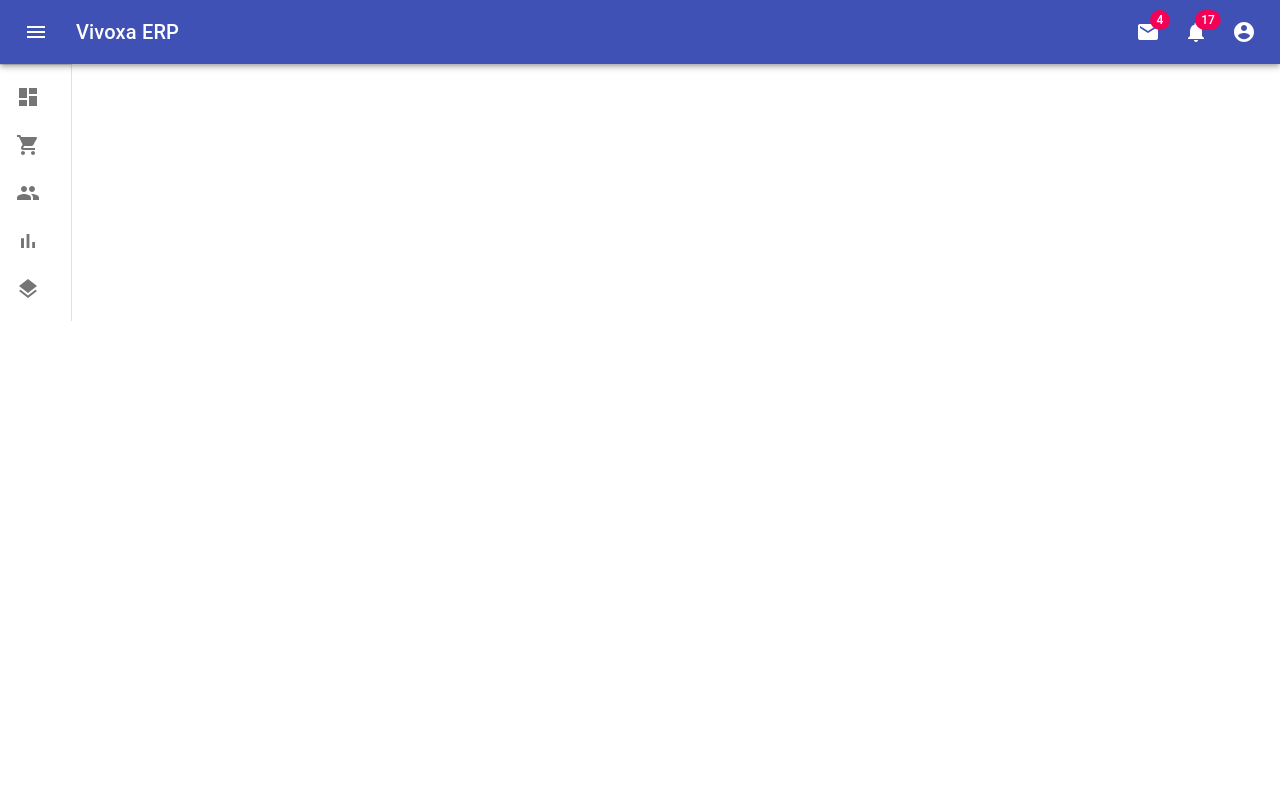
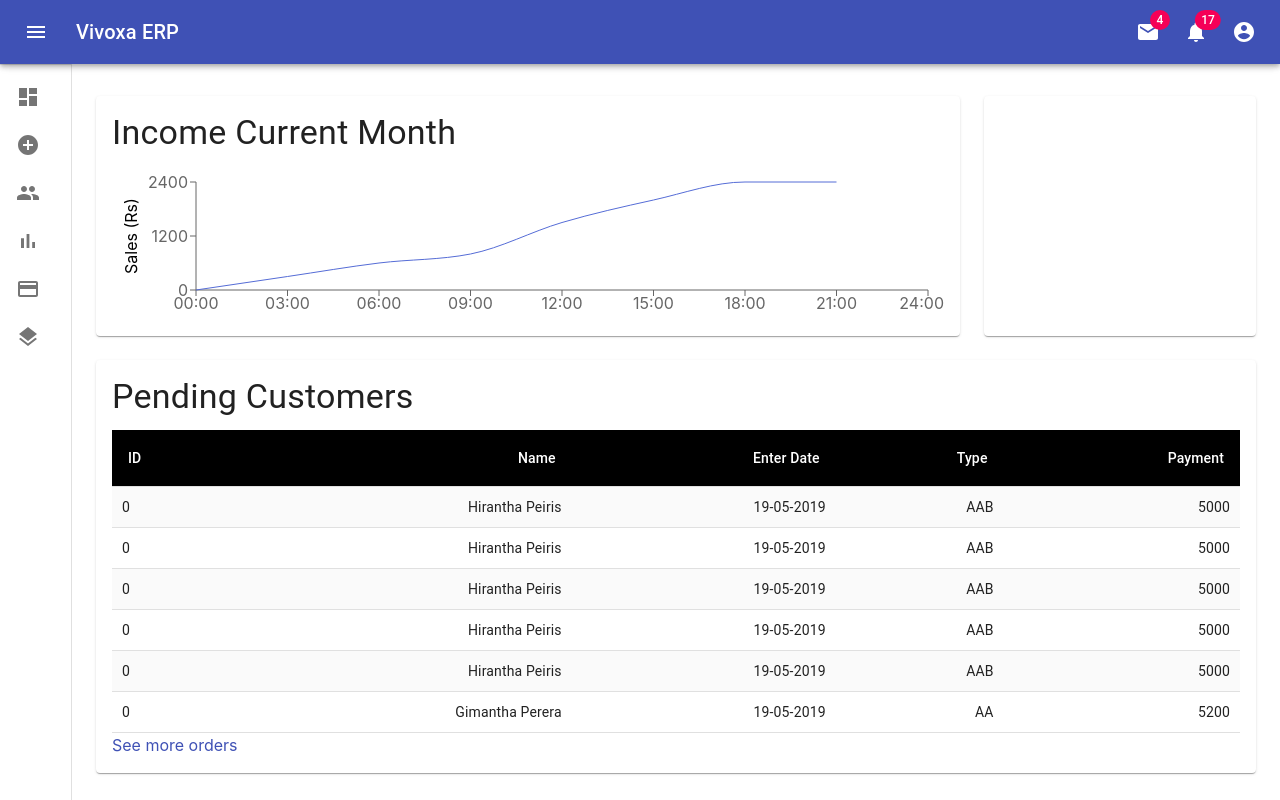
Before and after one commit to vivoxalabs/VivoxaERP, a React (Create React App) app: page /console in a window 1280 px wide. Built offline with nearby package versions, Linux system fonts and the light colour scheme.

Commit message:
sub-comps

```diff
--- a/package.json
+++ b/package.json
@@ -10,7 +10,8 @@
     "react-bootstrap": "^1.0.0-beta.9",
     "react-dom": "^16.8.6",
     "react-router-dom": "^5.0.1",
-    "react-scripts": "3.0.1"
+    "react-scripts": "3.0.1",
+    "recharts": "^1.7.1"
   },
   "scripts": {
     "start": "react-scripts start",
--- /dev/null
+++ b/src/components/Chart.jsx
@@ -0,0 +1,55 @@
+import React from "react";
+import {
+  LineChart,
+  Line,
+  XAxis,
+  YAxis,
+  Label,
+  ResponsiveContainer
+} from "recharts";
+import { Typography } from "@material-ui/core";
+
+function createChartData(time, amount) {
+  return { time, amount };
+}
+
+const data = [
+  createChartData("00:00", 0),
+  createChartData("03:00", 300),
+  createChartData("06:00", 600),
+  createChartData("09:00", 800),
+  createChartData("12:00", 1500),
+  createChartData("15:00", 2000),
+  createChartData("18:00", 2400),
+  createChartData("21:00", 2400),
+  createChartData("24:00", undefined)
+];
+
+export default function Chart() {
+  return (
+    <React.Fragment>
+      <Typography variant="h4" gutterBottom>
+        Income Current Month
+      </Typography>
+      <ResponsiveContainer>
+        <LineChart
+          data={data}
+          margin={{
+            top: 16,
+            right: 16,
+            bottom: 0,
+            left: 24
+          }}
+        >
+          <XAxis dataKey="time" />
+          <YAxis>
+            <Label angle={270} position="left" style={{ textAnchor: "middle" }}>
+              Sales (Rs)
+            </Label>
+          </YAxis>
+          <Line type="monotone" dataKey="amount" stroke="#556CD6" dot={false} />
+        </LineChart>
+      </ResponsiveContainer>
+    </React.Fragment>
+  );
+}
--- /dev/null
+++ b/src/components/CustTable.jsx
@@ -0,0 +1,89 @@
+import React from "react";
+import Link from "@material-ui/core/Link";
+import { makeStyles, withStyles } from "@material-ui/core/styles";
+import Table from "@material-ui/core/Table";
+import TableBody from "@material-ui/core/TableBody";
+import TableCell from "@material-ui/core/TableCell";
+import TableHead from "@material-ui/core/TableHead";
+import TableRow from "@material-ui/core/TableRow";
+import Typography from "@material-ui/core/Typography";
+
+//Generate Row Data
+function createTableData(id, custName, enterDate, type, payment) {
+  return { id, custName, enterDate, type, payment };
+}
+const rows = [
+  createTableData(0, "Hirantha Peiris", "19-05-2019", "AAB", 5000),
+  createTableData(0, "Hirantha Peiris", "19-05-2019", "AAB", 5000),
+  createTableData(0, "Hirantha Peiris", "19-05-2019", "AAB", 5000),
+  createTableData(0, "Hirantha Peiris", "19-05-2019", "AAB", 5000),
+  createTableData(0, "Hirantha Peiris", "19-05-2019", "AAB", 5000),
+  createTableData(0, "Gimantha Perera", "19-05-2019", "AA", 5200)
+];
+
+const StyledTableCell = withStyles(theme => ({
+  head: {
+    backgroundColor: theme.palette.common.black,
+    color: theme.palette.common.white
+  },
+  body: {
+    fontSize: 14,
+    padding:10
+  }
+}))(TableCell);
+
+const StyledTableRow = withStyles(theme => ({
+  root: {
+    "&:nth-of-type(odd)": {
+      backgroundColor: theme.palette.background.default
+    }
+  }
+}))(TableRow);
+
+const useStyles = makeStyles(theme => ({
+  root: {
+    width: "auto",
+    overflow: "auto"
+  },
+  seeMore: {
+    marginTop: theme.spacing(2)
+  }
+}));
+
+export default function CustTable() {
+  const classes = makeStyles();
+  return (
+    <React.Fragment>
+      <Typography variant="h4" gutterBottom>
+        Pending Customers
+      </Typography>
+      <Table>
+        <TableHead>
+          <TableRow>
+            <StyledTableCell>ID</StyledTableCell>
+            <StyledTableCell align="right">Name</StyledTableCell>
+            <StyledTableCell align="right">Enter Date</StyledTableCell>
+            <StyledTableCell align="right">Type</StyledTableCell>
+            <StyledTableCell align="right">Payment</StyledTableCell>
+          </TableRow>
+        </TableHead>
+        <TableBody>
+          {rows.map(row =>(
+            <StyledTableRow key={row.id}>
+              <StyledTableCell >{row.id}</StyledTableCell>
+              <StyledTableCell align="right">{row.custName}</StyledTableCell>
+              <StyledTableCell align="right">{row.enterDate}</StyledTableCell>
+              <StyledTableCell align="right">{row.type}</StyledTableCell>
+              <StyledTableCell align="right">{row.payment}</StyledTableCell>
+            </StyledTableRow>
+          ))}
+        </TableBody>
+      </Table>
+      <div className={classes.seeMore}>
+        <Link color="primary" href="javascript:;">
+          See more orders
+        </Link>
+      </div>
+    </React.Fragment>
+  );
+}
--- /dev/null
+++ b/src/components/FinalEntry.jsx
@@ -0,0 +1 @@
+import React from 'react';
--- a/src/components/ListItms.jsx
+++ b/src/components/ListItms.jsx
@@ -4,17 +4,17 @@ import ListItemIcon from "@material-ui/core/ListItemIcon";
 import ListItemText from "@material-ui/core/ListItemText";
 import ListSubheader from "@material-ui/core/ListSubheader";
 import DashboardIcon from "@material-ui/icons/Dashboard";
-import ShoppingCartIcon from "@material-ui/icons/ShoppingCart";
 import PeopleIcon from "@material-ui/icons/People";
 import BarChartIcon from "@material-ui/icons/BarChart";
 import LayersIcon from "@material-ui/icons/Layers";
-import AssignmentIcon from "@material-ui/icons/Assignment";
 import List from "@material-ui/core/List";
-import StarBorder from "@material-ui/icons/StarBorder";
-import ExpandLess from "@material-ui/icons/ExpandLess";
-import ExpandMore from "@material-ui/icons/ExpandMore";
+import { ExpandLess, ExpandMore } from "@material-ui/icons";
 import { Collapse } from "@material-ui/core";
 import { makeStyles } from "@material-ui/core/styles";
+import AssignmentIndIcon from "@material-ui/icons/AssignmentInd";
+import AssignmentIcon from "@material-ui/icons/Assignment";
+import AddCircleIcon from "@material-ui/icons/AddCircle";
+import PaymentIcon from '@material-ui/icons/Payment';
 
 const useStyles = makeStyles(theme => ({
   nested: {
@@ -39,22 +39,22 @@ export default function ListItems() {
       </ListItem>
       <ListItem button onClick={handleClick}>
         <ListItemIcon>
-          <ShoppingCartIcon />
+          <AddCircleIcon />
         </ListItemIcon>
-        <ListItemText primary="Orders" />
+        <ListItemText primary="Add New" />
         {open ? <ExpandLess /> : <ExpandMore />}
       </ListItem>
       <Collapse in={open} timeout="auto" unmountOnExit>
         <List component="div" disablePadding>
           <ListItem button className={classes.nested}>
             <ListItemIcon>
-              <StarBorder />
+              <AssignmentIcon />
             </ListItemIcon>
             <ListItemText secondary="Pre-Enter" />
           </ListItem>
           <ListItem button className={classes.nested}>
             <ListItemIcon>
-              <StarBorder />
+              <AssignmentIndIcon />
             </ListItemIcon>
             <ListItemText secondary="Final Entry" />
           </ListItem>
@@ -71,6 +71,12 @@ export default function ListItems() {
           <BarChartIcon />
         </ListItemIcon>
         <ListItemText primary="Reports" />
+      </ListItem>
+      <ListItem button>
+        <ListItemIcon>
+          <PaymentIcon />
+        </ListItemIcon>
+        <ListItemText primary="Payments" />
       </ListItem>
       <ListItem button>
         <ListItemIcon>
--- a/src/components/navbar.jsx
+++ b/src/components/navbar.jsx
@@ -19,12 +19,17 @@ import Drawer from "@material-ui/core/Drawer";
 import ChevronLeftIcon from "@material-ui/icons/ChevronLeft";
 import List from "@material-ui/core/List";
 import ListItems from "./ListItms";
+import Container from "@material-ui/core/Container";
+import Grid from "@material-ui/core/Grid";
+import Paper from "@material-ui/core/Paper";
+import CustTable from "./CustTable";
+import Chart from "./Chart";
 
 const drawerWidth = 240;
 
 const useStyles = makeStyles(theme => ({
   root: {
-    flexGrow: 1
+    display:'flex'
   },
   menuButton: {
     marginRight: theme.spacing(2)
@@ -106,7 +111,7 @@ const useStyles = makeStyles(theme => ({
   paper: {
     padding: theme.spacing(2),
     display: "flex",
-    overflow: "auto",
+    overflowX: "auto",
     flexDirection: "column"
   },
   fixedHeight: {
@@ -295,9 +300,6 @@ function NavBar() {
           </div>
         </Toolbar>
       </AppBar>
-      {renderMobileMenu}
-      {renderNotifiMenu}
-      {renderMenu}
       <Drawer
         variant="permanent"
         classes={{
@@ -311,8 +313,33 @@ function NavBar() {
           </IconButton>
         </div>
         <Divider />
-        <List><ListItems/></List>
+        <List>
+          <ListItems />
+        </List>
       </Drawer>
+      <main className={classes.content}>
+        <div className={classes.appBarSpacer} />
+        <Container maxWidth="lg" className={classes.container}>
+          <Grid container spacing={3}>
+            {/* Chart */}
+            <Grid item xs={12} md={8} lg={9}>
+              <Paper className={fixedHeightPaper}>{<Chart/>}</Paper>
+            </Grid>
+            {/* Recent Deposits */}
+            <Grid item xs={12} md={4} lg={3}>
+              <Paper className={fixedHeightPaper}>{/* <Deposits /> */}</Paper>
+            </Grid>
+            <Grid item xs={12}>
+              <Paper className={classes.paper}>
+                <CustTable />
+              </Paper>
+            </Grid>
+          </Grid>
+        </Container>
+      </main>
+      {renderMobileMenu}
+      {renderNotifiMenu}
+      {renderMenu}
     </div>
   );
 }
```
Also changed, not shown: src/components/PreEntry.jsx (added), src/components/sub-components/FinalStep1.jsx (added), src/components/sub-components/FinalStep2.jsx (added), src/components/sub-components/FinalStep3.jsx (added), 1 other file (tests, documents, lock files or other folders).
